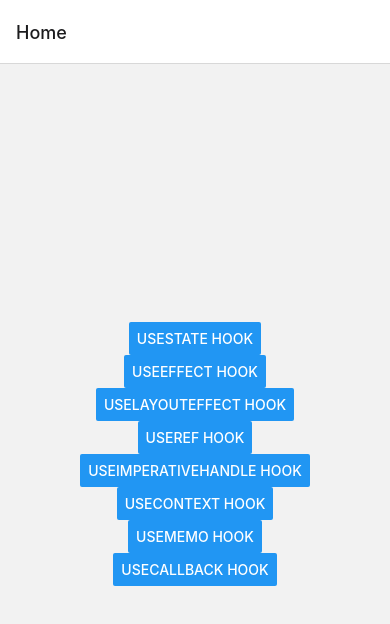
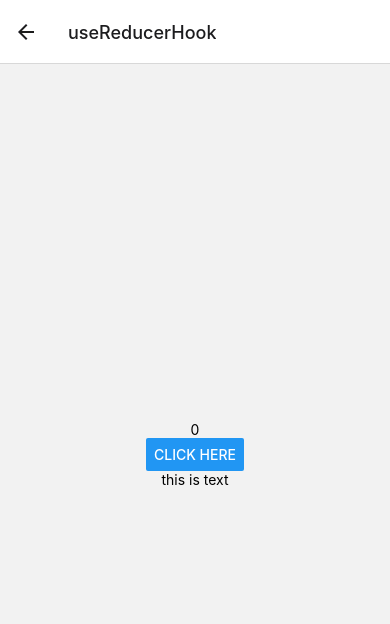
Before and after one commit to v1pu2/RnHooks, a React Native app: screen /useReducerHook in a window 390 px wide. Shown: the top 624 px of the page. Built offline with nearby package versions, Linux system fonts and the light colour scheme.

Commit message:
add useReducer hook

```diff
--- a/src/containers/Navigators.js
+++ b/src/containers/Navigators.js
@@ -11,6 +11,7 @@ import UseLayoutEffectHook from '../screens/UseLayoutEffectHook';
 import UseImperativeHandleHook from '../screens/UseImperativeHandleHook';
 import UseContextHook from '../screens/UseContextHook';
 import UseCallBackHook from '../screens/UseCallBackHook';
+import useReducerHook from '../screens/useReducerHook';
 
 const Navigators = () => {
   const Stack = createNativeStackNavigator();
@@ -32,6 +33,7 @@ const Navigators = () => {
         />
         <Stack.Screen name="useContextHook" component={UseContextHook} />
         <Stack.Screen name="useCallbackHook" component={UseCallBackHook} />
+        <Stack.Screen name="useReducerHook" component={useReducerHook} />
       </Stack.Navigator>
     </NavigationContainer>
   );
--- a/src/screens/Home.js
+++ b/src/screens/Home.js
@@ -16,6 +16,10 @@ const Home = props => {
       <Button
         title="UseLayoutEffect Hook"
         onPress={() => props?.navigation.navigate('useLayoytEffectHook')}
+      />
+      <Button
+        title="UseReducer Hook"
+        onPress={() => props?.navigation.navigate('useReducerHook')}
       />
       <Button
         title="UseRef Hook"
--- /dev/null
+++ b/src/screens/useReducerHook.js
@@ -0,0 +1,40 @@
+import React, {useReducer} from 'react';
+import {StyleSheet, Text, Button, View} from 'react-native';
+
+const reducer = (state, action) => {
+  switch (action.type) {
+    case 'INCREMENT':
+      return {count: state.count + 1, showText: state.showText};
+    case 'TOGGLESHOWTEXT':
+      return {count: state.count, showText: !state.showText};
+
+    default:
+      return state;
+  }
+};
+const useReducerHook = () => {
+  const [state, dispatch] = useReducer(reducer, {count: 0, showText: true});
+  return (
+    <View style={styles.root}>
+      <Text>{state.count}</Text>
+      <Button
+        title="Click here"
+        onPress={() => {
+          dispatch({type: 'INCREMENT'});
+          dispatch({type: 'TOGGLESHOWTEXT'});
+        }}
+      />
+      {state.showText && <Text>this is text</Text>}
+    </View>
+  );
+};
+
+const styles = StyleSheet.create({
+  root: {
+    flex: 1,
+    alignItems: 'center',
+    justifyContent: 'center',
+  },
+});
+
+export default useReducerHook;
```
